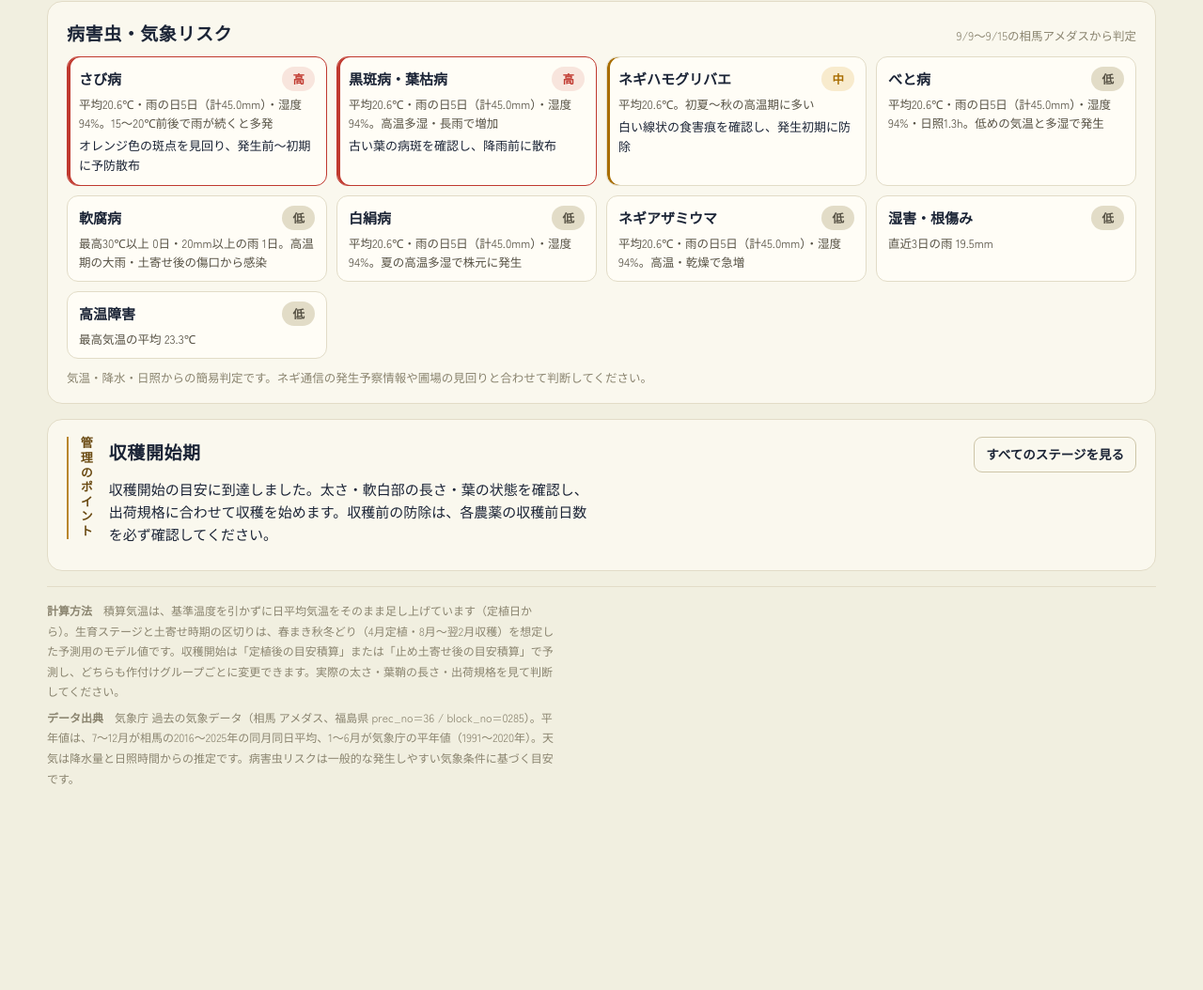
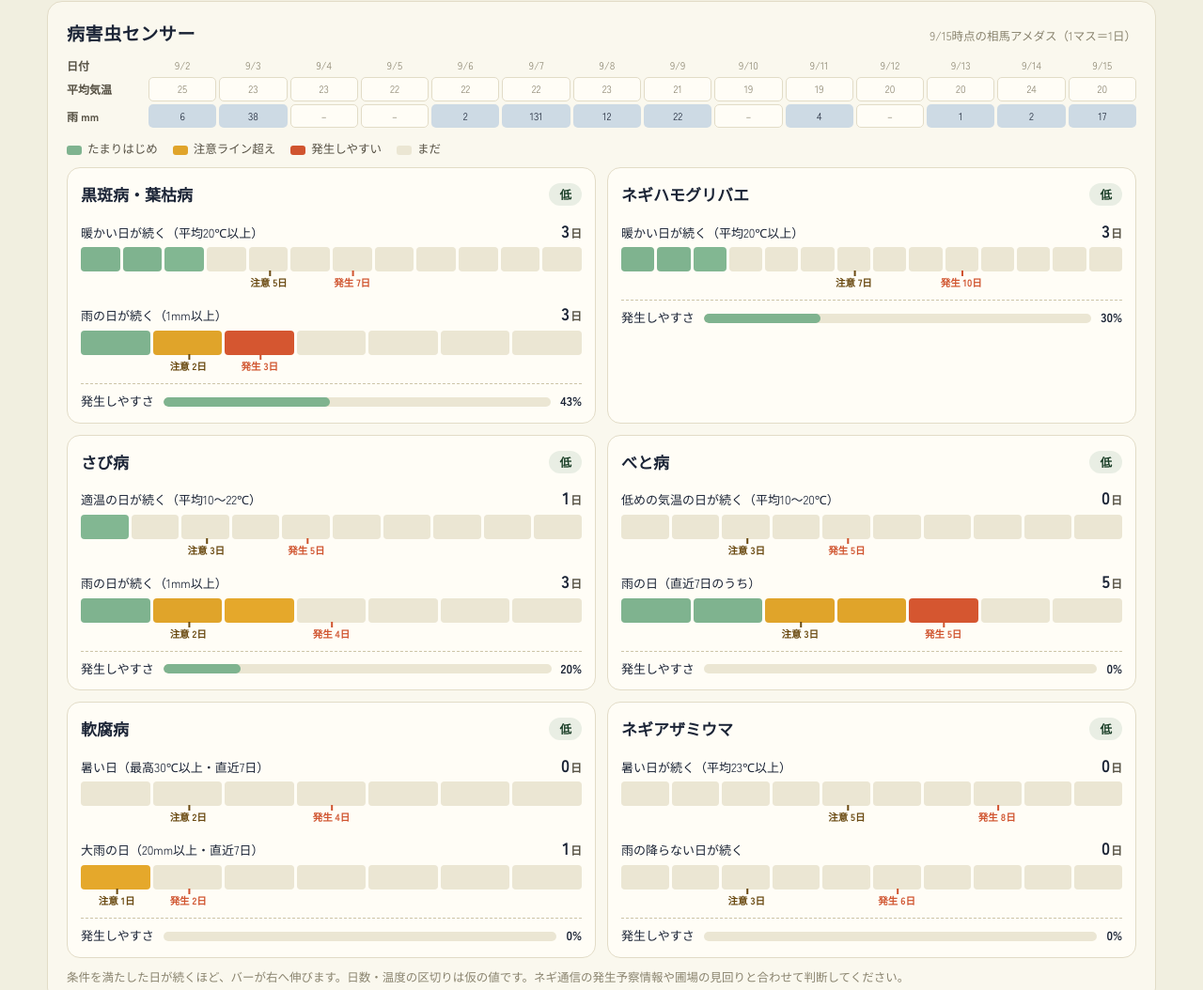
Before and after one commit to taokayoshiyasu-stack/negi-tracker, a plain HTML site: page index.html in a window 1280 px wide. Shown: the part 971-2025 px from the top of the page at 94% size. Before the commit the page ends 1908 px from the top, so only its background shows below. Drawn offline with Linux system fonts and the light colour scheme.

Commit message:
Add files via upload

```diff
--- a/index.html
+++ b/index.html
@@ -266,6 +266,43 @@ textarea{padding:10px 12px;line-height:1.65;width:100%;resize:vertical;min-heigh
   .ev{min-width:14px;height:14px;font-size:9.5px}
   .cal-nav h2{min-width:6.5em;font-size:17px}
 }
+/* ---------- 病害虫センサー ---------- */
+:root{--z0:#7fb38f;--z1:#e0a42a;--z2:#d0542f;--zempty:#ebe6d3;--zrain:#2f6fc0}
+@media (prefers-color-scheme: dark){:root:not([data-theme="light"]){--z0:#5fa574;--z1:#e8b440;--z2:#ec7a5a;--zempty:#34311f;--zrain:#6aa2ec}}
+:root[data-theme="dark"]{--z0:#5fa574;--z1:#e8b440;--z2:#ec7a5a;--zempty:#34311f;--zrain:#6aa2ec}
+.zstrip{display:grid;grid-template-columns:84px repeat(14,minmax(34px,1fr));gap:3px;align-items:center;font-size:11px;color:var(--muted);font-variant-numeric:tabular-nums;min-width:560px}
+.zstrip .lab{font-weight:700;color:var(--ink-2);font-size:12px}
+.zstrip span{text-align:center}.zstrip .lab{text-align:left}
+.zstrip .c{border-radius:5px;padding:3px 0;background:var(--raise);border:1px solid var(--rule)}
+.zstrip .c.rain{background:color-mix(in srgb,var(--zrain) 22%,transparent);color:var(--ink);border-color:transparent}
+.dz-grid{display:grid;grid-template-columns:repeat(2,minmax(0,1fr));gap:12px}
+@media (max-width:860px){.dz-grid{grid-template-columns:1fr}}
+.dz{background:var(--raise);border:1px solid var(--rule);border-radius:14px;padding:14px 14px 12px;display:flex;flex-direction:column;gap:10px;min-width:0}
+.dz.lv2{border-color:var(--z2);box-shadow:inset 4px 0 0 var(--z2)}
+.dz.lv1{box-shadow:inset 4px 0 0 var(--z1)}
+.dz .top{display:flex;justify-content:space-between;align-items:center;gap:8px}
+.dz .name{font-weight:700;font-size:17px}
+.zp{font-size:12.5px;font-weight:700;padding:2px 11px;border-radius:999px;white-space:nowrap}
+.zp.l0{background:var(--indigo-soft);color:var(--indigo-ink)} .zp.l1{background:color-mix(in srgb,var(--z1) 22%,transparent);color:var(--gold-ink)} .zp.l2{background:color-mix(in srgb,var(--z2) 18%,transparent);color:var(--z2)}
+.dz .cond{display:flex;flex-direction:column;gap:4px}
+.dz .row{display:flex;justify-content:space-between;align-items:baseline;gap:8px;font-size:13px}
+.dz .row b{font-size:18px;font-variant-numeric:tabular-nums}
+.dz .row b small{font-size:12px;color:var(--ink-2);margin-left:1px}
+.sbar{display:grid;gap:3px;height:26px}
+.sbar .s{border-radius:4px;background:var(--zempty)}
+.sbar .s.f0{background:var(--z0)} .sbar .s.f1{background:var(--z1)} .sbar .s.f2{background:var(--z2)}
+.sbar .s.now{animation:zpulse 1.6s ease-in-out infinite}
+@keyframes zpulse{50%{filter:brightness(1.18)}}
+@media (prefers-reduced-motion:reduce){.sbar .s.now{animation:none}}
+.sticks{position:relative;height:16px;font-size:10.5px;color:var(--muted)}
+.sticks span{position:absolute;transform:translateX(-50%);white-space:nowrap}
+.sticks span::before{content:"";position:absolute;left:50%;top:-5px;width:2px;height:6px;background:currentColor}
+.sticks .t1{color:var(--gold-ink);font-weight:700} .sticks .t2{color:var(--z2);font-weight:700}
+.ztotal{display:flex;align-items:center;gap:10px;border-top:1px dashed var(--rule-strong);padding-top:8px;font-size:13px}
+.ztotal .meter{flex:1;height:10px;border-radius:999px;background:var(--zempty);overflow:hidden;position:relative}
+.ztotal .meter i{position:absolute;inset:0 auto 0 0;border-radius:999px}
+.dz .act{font-size:13px;color:var(--ink-2)}
+.rdot.high{background:var(--z2)!important} .rdot.mid{background:var(--z1)!important}
 /* ---------- charts ---------- */
 .chart-box{position:relative;width:100%}
 .chart-box svg{display:block;width:100%;overflow:visible;touch-action:pan-y}
@@ -489,9 +526,11 @@ fieldset.block legend{font-weight:700;font-size:14px;padding:0 6px;color:var(--i
     </div>
 
     <div class="card">
-      <div class="card-head"><h2>病害虫・気象リスク</h2><span class="hint" id="riskSpan">直近7日の相馬アメダスから判定</span></div>
-      <div id="riskList" class="risk-list"></div>
-      <p class="hint" style="margin:10px 0 0">気温・降水・日照からの簡易判定です。ネギ通信の発生予察情報や圃場の見回りと合わせて判断してください。</p>
+      <div class="card-head"><h2>病害虫センサー</h2><span class="hint" id="riskSpan">相馬アメダスから判定（1マス＝1日）</span></div>
+      <div style="overflow-x:auto;margin-bottom:12px"><div class="zstrip" id="riskStrip"></div></div>
+      <div class="legend" style="margin-bottom:10px"><span><i style="background:var(--z0);height:10px;border-radius:3px"></i>たまりはじめ</span><span><i style="background:var(--z1);height:10px;border-radius:3px"></i>注意ライン超え</span><span><i style="background:var(--z2);height:10px;border-radius:3px"></i>発生しやすい</span><span><i style="background:var(--zempty);height:10px;border-radius:3px"></i>まだ</span></div>
+      <div id="riskList" class="dz-grid"></div>
+      <p class="hint" style="margin:10px 0 0">条件を満たした日が続くほど、バーが右へ伸びます。日数・温度の区切りは仮の値です。ネギ通信の発生予察情報や圃場の見回りと合わせて判断してください。</p>
     </div>
 
     <div class="card">
@@ -526,7 +565,7 @@ fieldset.block legend{font-weight:700;font-size:14px;padding:0 6px;color:var(--i
       <div class="cal-sum" id="calSum"></div>
       <div class="cal-grid" id="calGrid" role="grid" aria-label="気象カレンダー"></div>
       <div class="legend" style="margin-top:10px">
-        <span><b class="ev ev-plant">定</b>定植</span><span><b class="ev ev-soil">寄</b>土寄せ（予測は点線）</span><span><b class="ev ev-harv">収</b>収穫開始</span><span><b class="ev ev-rep">記</b>作業記録</span><span><i class="rdot high"></i>病害リスク高</span><span><i class="rdot mid"></i>中</span>
+        <span><b class="ev ev-plant">定</b>定植</span><span><b class="ev ev-soil">寄</b>土寄せ（予測は点線）</span><span><b class="ev ev-harv">収</b>収穫開始</span><span><b class="ev ev-rep">記</b>作業記録</span><span><i class="rdot high"></i>発生しやすい病害虫あり</span><span><i class="rdot mid"></i>注意</span>
       </div>
       <p class="hint" style="margin:8px 0 0">日付を押すと、その日の詳しい値・作業・病害虫リスクを表示します。未来の日は平年の平均気温をうすく表示しています。</p>
     </div>
@@ -691,7 +730,7 @@ fieldset.block legend{font-weight:700;font-size:14px;padding:0 6px;color:var(--i
 
   <footer>
     <p><b>計算方法</b>　積算気温は、基準温度を引かずに日平均気温をそのまま足し上げています（定植日から）。生育ステージと土寄せ時期の区切りは、春まき秋冬どり（4月定植・8月〜翌2月収穫）を想定した予測用のモデル値です。収穫開始は「定植後の目安積算」または「止め土寄せ後の目安積算」で予測し、どちらも作付けグループごとに変更できます。実際の太さ・葉鞘の長さ・出荷規格を見て判断してください。</p>
-    <p><b>データ出典</b>　気象庁 過去の気象データ（相馬 アメダス、福島県 prec_no=36 / block_no=0285）。平年値は、7〜12月が相馬の2016〜2025年の同月同日平均、1〜6月が気象庁の平年値（1991〜2020年）。天気は降水量と日照時間からの推定です。病害虫リスクは一般的な発生しやすい気象条件に基づく目安です。</p>
+    <p><b>データ出典</b>　気象庁 過去の気象データ（相馬 アメダス、福島県 prec_no=36 / block_no=0285）。平年値は、7〜12月が相馬の2016〜2025年の同月同日平均、1〜6月が気象庁の平年値（1991〜2020年）。天気は降水量と日照時間からの推定です。病害虫センサーの日数・温度の区切りは、一般的な発生しやすい気象条件をもとにした仮の値です。</p>
   </footer>
 </div>
 
@@ -984,50 +1023,75 @@ function analyzePlot(p){
 }
 
 /* ================= 病害虫・気象リスク ================= */
+const rainyDay = x => (x.precip||0) >= 1;
+const DZ = [
+  {name:"さび病", act:"オレンジ色の斑点を見回り、発生前〜初期に予防散布",
+   conds:[{label:"適温の日が続く（平均10〜22℃）", f:x=>x.avg>=10&&x.avg<=22, kind:"run", t1:3, t2:5, max:10},
+          {label:"雨の日が続く（1mm以上）", f:rainyDay, kind:"run", t1:2, t2:4, max:7}]},
+  {name:"べと病", act:"雨の前に予防散布。畝間の排水を確保",
+   conds:[{label:"低めの気温の日が続く（平均10〜20℃）", f:x=>x.avg>=10&&x.avg<=20, kind:"run", t1:3, t2:5, max:10},
+          {label:"雨の日（直近7日のうち）", f:rainyDay, kind:"sum", win:7, t1:3, t2:5, max:7}]},
+  {name:"黒斑病・葉枯病", act:"古い葉の病斑を確認し、降雨前に散布",
+   conds:[{label:"暖かい日が続く（平均20℃以上）", f:x=>x.avg>=20, kind:"run", t1:5, t2:7, max:12},
+          {label:"雨の日が続く（1mm以上）", f:rainyDay, kind:"run", t1:2, t2:3, max:7}]},
+  {name:"軟腐病", act:"高温期の土寄せを控え、大雨後は速やかに排水",
+   conds:[{label:"暑い日（最高30℃以上・直近7日）", f:x=>x.max>=30, kind:"sum", win:7, t1:2, t2:4, max:7},
+          {label:"大雨の日（20mm以上・直近7日）", f:x=>(x.precip||0)>=20, kind:"sum", win:7, t1:1, t2:2, max:7}]},
+  {name:"ネギハモグリバエ", act:"白い線状の食害痕を確認し、発生初期に防除",
+   conds:[{label:"暖かい日が続く（平均20℃以上）", f:x=>x.avg>=20, kind:"run", t1:7, t2:10, max:14}]},
+  {name:"ネギアザミウマ", act:"カスリ状の食害を確認し、密度が上がる前に防除",
+   conds:[{label:"暑い日が続く（平均23℃以上）", f:x=>x.avg>=23, kind:"run", t1:5, t2:8, max:10},
+          {label:"雨の降らない日が続く", f:x=>!rainyDay(x), kind:"run", t1:3, t2:6, max:10}]}
+];
+function dzCount(days, c){
+  if(c.kind === "sum") return days.slice(-c.win).filter(x => x && c.f(x)).length;
+  let n = 0; for(let i=days.length-1; i>=0 && days[i] && c.f(days[i]); i--) n++; return n;
+}
 function riskAssess(endDate){
-  const end = endDate || S.lastObs; if(!end) return null;
-  const days = []; for(let i=6;i>=0;i--){ const r = S.byDate[addDays(end,-i)]; if(isValid(r)) days.push(r); }
-  if(days.length < 4) return null;
-  const avg = days.reduce((s,r)=>s+r.avg,0)/days.length;
-  const maxAvg = days.reduce((s,r)=>s+r.max,0)/days.length;
-  const rainDays = days.filter(r => (r.precip||0) >= 1).length;
-  const rainSum = days.reduce((s,r)=>s+(r.precip||0),0);
-  const heavy = days.filter(r => (r.precip||0) >= 20).length;
-  const hot = days.filter(r => r.max >= 30).length;
-  const sunAvg = days.filter(r=>r.sun!=null).reduce((s,r,_,a)=>s+r.sun/a.length,0);
-  const last3 = [0,1,2].reduce((s,i)=>{ const r=S.byDate[addDays(end,-i)]; return s + (r&&r.precip||0); },0);
-  const lv = (hi, mid) => hi ? "high" : mid ? "mid" : "low";
-  const hv = days.filter(r=>r.hum!=null);
-  const humAvg = hv.length ? hv.reduce((s,r)=>s+r.hum,0)/hv.length : null;
-  const W = "平均"+f1(avg)+"℃・雨の日"+rainDays+"日（計"+f1(rainSum)+"mm）"+(humAvg!=null?"・湿度"+Math.round(humAvg)+"%":"");
-  const list = [
-    {name:"さび病", level: lv(avg>=10&&avg<=22&&rainDays>=3, avg>=10&&avg<=22&&rainDays>=2), why:W+"。15〜20℃前後で雨が続くと多発", act:"オレンジ色の斑点を見回り、発生前〜初期に予防散布"},
-    {name:"べと病", level: lv(avg>=10&&avg<=20&&rainDays>=3&&sunAvg<4, avg>=10&&avg<=20&&(rainDays>=2||sunAvg<3)), why:W+"・日照"+f1(sunAvg)+"h。低めの気温と多湿で発生", act:"雨の前に予防散布。畝間の排水を確保"},
-    {name:"黒斑病・葉枯病", level: lv(avg>=20&&rainDays>=3, avg>=18&&rainDays>=2), why:W+"。高温多湿・長雨で増加", act:"古い葉の病斑を確認し、降雨前に散布"},
-    {name:"軟腐病", level: lv(hot>=1&&heavy>=1 || (avg>=25&&rainSum>=50), avg>=23&&rainDays>=2), why:"最高30℃以上 "+hot+"日・20mm以上の雨 "+heavy+"日。高温期の大雨・土寄せ後の傷口から感染", act:"高温期の土寄せを控え、大雨後は速やかに排水。予防に銅剤等"},
-    {name:"白絹病", level: lv(avg>=25&&rainDays>=3, avg>=24&&rainDays>=2), why:W+"。夏の高温多湿で株元に発生", act:"株元の白い菌糸を確認。発病株は早めに抜き取り"},
-    {name:"ネギアザミウマ", level: lv(avg>=23&&rainDays<=1, avg>=18&&rainDays<=2), why:W+"。高温・乾燥で急増", act:"葉のカスリ状の食害を確認し、密度が上がる前に防除"},
-    {name:"ネギハモグリバエ", level: lv(avg>=25, avg>=18), why:"平均"+f1(avg)+"℃。初夏〜秋の高温期に多い", act:"白い線状の食害痕を確認し、発生初期に防除"},
-    {name:"湿害・根傷み", level: lv(last3>=50, last3>=30 || rainSum>=80), why:"直近3日の雨 "+f1(last3)+"mm", act:"畝間・明渠の水はけを確認。過湿時の土寄せは避ける"},
-    {name:"高温障害", level: lv(maxAvg>=32, maxAvg>=30), why:"最高気温の平均 "+f1(maxAvg)+"℃", act:"日中の作業・土寄せを避け、乾燥時はかん水を検討"}
-  ];
-  const order = {high:0, mid:1, low:2};
-  list.sort((a,b) => order[a.level]-order[b.level]);
-  return {end, list, n:days.length};
+  const end = endDate || S.lastObs; if(!end || !isValid(S.byDate[end])) return null;
+  const days = []; for(let i=29;i>=0;i--){ const r = S.byDate[addDays(end,-i)]; days.push(isValid(r) ? r : null); }
+  const LV = ["low","mid","high"];
+  const list = DZ.map(z => {
+    const cs = z.conds.map(c => ({c, n: dzCount(days, c)}));
+    const ratio = Math.min(...cs.map(o => o.n / o.c.t2));
+    const lv = cs.every(o => o.n >= o.c.t2) ? 2 : cs.every(o => o.n >= o.c.t1) ? 1 : 0;
+    return {name:z.name, act:z.act, cs, ratio, level:LV[lv], lv, why: cs.map(o => o.c.label.replace(/（.*?）/,"")+" "+o.n+"日").join("・")};
+  }).sort((a,b) => b.lv - a.lv || b.ratio - a.ratio);
+  return {end, list, days};
+}
+function dzBar(c, n){
+  let cells = "";
+  for(let i=1;i<=c.max;i++){ let cls = "s"; if(i <= n) cls += i >= c.t2 ? " f2" : i >= c.t1 ? " f1" : " f0"; if(i === Math.min(n, c.max)) cls += " now"; cells += '<span class="'+cls+'"></span>'; }
+  const pos = v => ((v - .5) / c.max * 100) + "%";
+  return '<div class="sbar" style="grid-template-columns:repeat('+c.max+',1fr)" role="img" aria-label="'+esc(c.label)+' '+n+'日（注意'+c.t1+'日・発生'+c.t2+'日）">'+cells+'</div>' +
+    '<div class="sticks"><span class="t1" style="left:'+pos(c.t1)+'">注意 '+c.t1+'日</span><span class="t2" style="left:'+pos(c.t2)+'">発生 '+c.t2+'日</span></div>';
+}
+function dzCards(list){
+  const L = {low:["低","l0"], mid:["注意","l1"], high:["発生しやすい","l2"]};
+  return list.map(x => {
+    const pct = Math.min(100, Math.round(x.ratio*100)), col = x.lv === 2 ? "var(--z2)" : x.lv === 1 ? "var(--z1)" : "var(--z0)";
+    return '<article class="dz lv'+x.lv+'"><div class="top"><span class="name">'+esc(x.name)+'</span><span class="zp '+L[x.level][1]+'">'+L[x.level][0]+'</span></div>' +
+      x.cs.map(({c, n}) => '<div class="cond"><div class="row"><span>'+esc(c.label)+'</span><b>'+n+'<small>日</small></b></div>'+dzBar(c, n)+'</div>').join("") +
+      '<div class="ztotal"><span>発生しやすさ</span><div class="meter"><i style="width:'+pct+'%;background:'+col+'"></i></div><b>'+pct+'%</b></div>' +
+      (x.lv ? '<div class="act">対策：'+esc(x.act)+'</div>' : '') + '</article>';
+  }).join("");
 }
 function renderRisk(){
   const box = $("riskList"); if(!box) return;
   const r = riskAssess();
-  if(!r){ box.innerHTML = '<div class="empty">直近の気温データが揃うと表示します</div>'; $("mP").textContent="—"; $("mPs").textContent=""; return; }
-  $("riskSpan").textContent = md(addDays(r.end,-6))+"〜"+md(r.end)+"の相馬アメダスから判定";
-  const lab = {high:["高","crit"], mid:["中","warn"], low:["低","idle"]};
-  box.innerHTML = r.list.map(x => '<div class="risk '+x.level+'"><div class="top"><span class="t">'+esc(x.name)+'</span><span class="pill '+lab[x.level][1]+'">'+lab[x.level][0]+'</span></div><div class="why">'+esc(x.why)+'</div>'+(x.level!=="low"?'<div class="act">'+esc(x.act)+'</div>':'')+'</div>').join("");
+  if(!r){ box.innerHTML = '<div class="empty">直近の気温データが揃うと表示します</div>'; $("mP").textContent="—"; $("mPs").textContent=""; if($("riskStrip")) $("riskStrip").innerHTML=""; return; }
+  $("riskSpan").textContent = md(r.end)+"時点の相馬アメダス（1マス＝1日）";
+  const d14 = []; for(let i=13;i>=0;i--) d14.push(addDays(r.end,-i));
+  $("riskStrip").innerHTML = '<span class="lab">日付</span>' + d14.map(d => '<span>'+md(d)+'</span>').join("") +
+    '<span class="lab">平均気温</span>' + d14.map(d => { const x = S.byDate[d]; return '<span class="c">'+(isValid(x)?Math.round(x.avg):"–")+'</span>'; }).join("") +
+    '<span class="lab">雨 mm</span>' + d14.map(d => { const x = S.byDate[d]; return '<span class="c'+(isValid(x)&&rainyDay(x)?' rain':'')+'">'+(isValid(x)&&rainyDay(x)?Math.round(x.precip):"–")+'</span>'; }).join("");
+  box.innerHTML = dzCards(r.list);
   const hi = r.list.filter(x=>x.level==="high"), mid = r.list.filter(x=>x.level==="mid");
   const v = $("mP"); v.className = "value";
-  if(hi.length){ v.innerHTML = hi.length+'<small>件 高</small>'; v.classList.add("late"); }
-  else if(mid.length){ v.innerHTML = mid.length+'<small>件 中</small>'; }
+  if(hi.length){ v.innerHTML = hi.length+'<small>件 発生しやすい</small>'; v.classList.add("late"); }
+  else if(mid.length){ v.innerHTML = mid.length+'<small>件 注意</small>'; }
   else v.innerHTML = '<small>目立つリスクなし</small>';
-  $("mPs").textContent = hi.concat(mid).slice(0,3).map(x=>x.name).join("・") || "直近7日の気象から判定";
+  $("mPs").textContent = hi.concat(mid).slice(0,3).map(x=>x.name).join("・") || "直近の気象から判定";
 }
 
 /* ================= 描画: 共通 ================= */
@@ -1303,7 +1367,7 @@ function renderCalendar(a){
       body = '<div class="m" style="margin-top:2px">平年 '+f1(n)+'℃</div>';
     } else body = '<div class="m" style="color:var(--crit)">未取得</div>';
     let dot = "";
-    if(inMonth && ok){ const ra = riskAssess(d); const lv = ra ? (ra.list.some(x=>x.level==="high") ? "high" : ra.list.some(x=>x.level==="mid") ? "mid" : "") : ""; if(lv) dot = '<i class="rdot '+lv+'" title="病害リスク'+(lv==="high"?"高":"中")+'"></i>'; }
+    if(inMonth && ok){ const ra = riskAssess(d); const lv = ra ? (ra.list.some(x=>x.level==="high") ? "high" : ra.list.some(x=>x.level==="mid") ? "mid" : "") : ""; if(lv) dot = '<i class="rdot '+lv+'" title="病害虫センサー'+(lv==="high"?"発生しやすい":"注意")+'"></i>'; }
     const ev = inMonth ? calEvents(a, d) : [];
     const bar = ok ? '<span class="bar" style="background:'+tempTint(r.avg)+'"></span>' : '';
     const label = jd(d)+"（"+wd(d)+"）"+(ok ? " "+(r.weather||"")+" 最高"+f1(r.max)+"℃ 最低"+f1(r.min)+"℃" : "") + (ev.length ? " "+ev.map(e=>e.n).join("、") : "");
@@ -1357,10 +1421,8 @@ function renderCalDetail(a){
   if(ok){
     const ra = riskAssess(d);
     if(ra){
-      const lab = {high:["高","crit"], mid:["中","warn"]};
       const hi = ra.list.filter(x => x.level !== "low");
-      html += '<h3 style="font-size:15px;margin:14px 0 6px">病害虫・気象リスク（'+md(addDays(d,-6))+'〜'+md(d)+'の気象）</h3>' +
-        (hi.length ? '<div class="risk-list">'+hi.map(x => '<div class="risk '+x.level+'"><div class="top"><span class="t">'+esc(x.name)+'</span><span class="pill '+lab[x.level][1]+'">'+lab[x.level][0]+'</span></div><div class="why">'+esc(x.why)+'</div><div class="act">'+esc(x.act)+'</div></div>').join("")+'</div>' : '<p class="hint" style="margin:0">目立つリスクはありません</p>');
+      html += '<h3 style="font-size:15px;margin:14px 0 6px">病害虫センサー（'+md(d)+'時点）</h3>' + (hi.length ? '<div class="dz-grid">'+dzCards(hi)+'</div>' : '<p class="hint" style="margin:0">目立つリスクはありません</p>');
     }
   }
   box.innerHTML = html;
```
